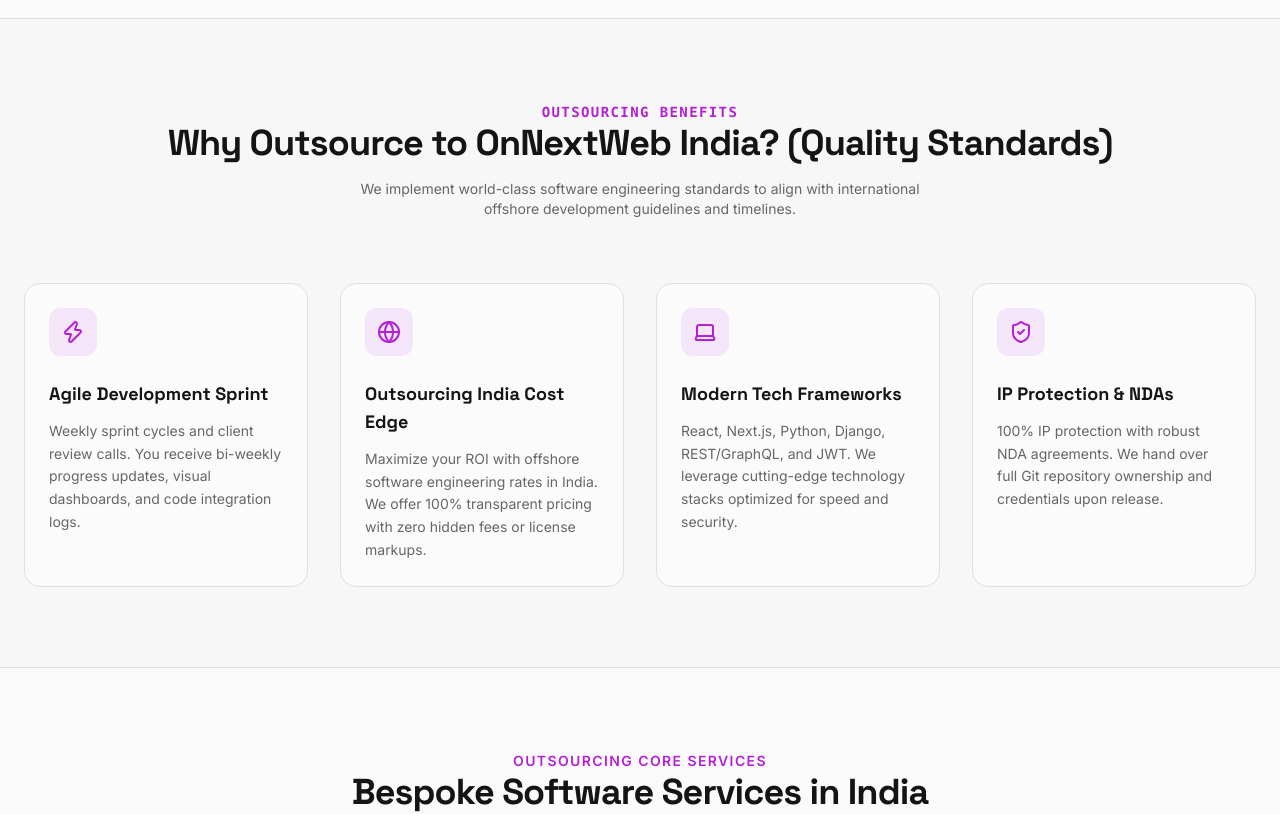
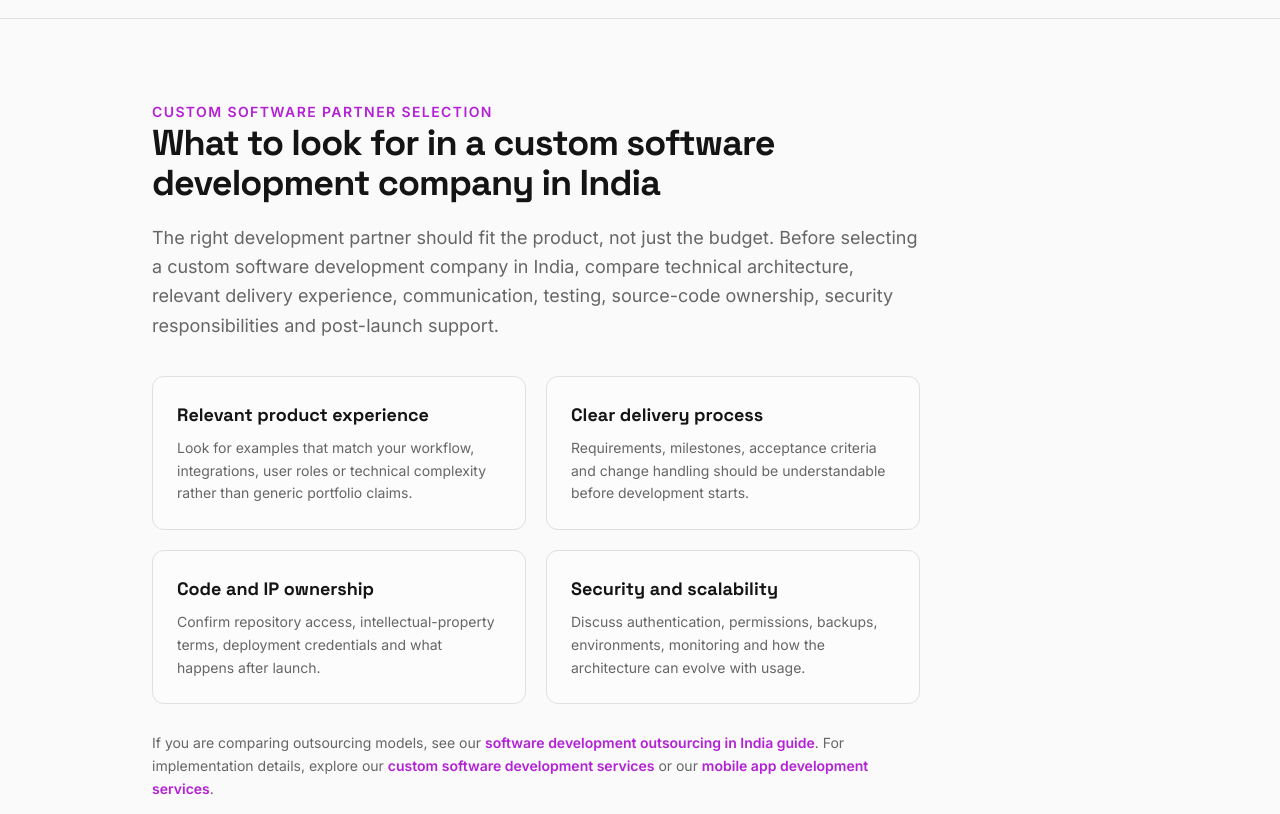
Before and after one commit to osamajmi/ONW_Frontend, a Next.js app: page /custom-software-development-company-in-india in a window 1280 px wide. Shown: the part 1620-2434 px from the top of the page. Built offline with nearby package versions, Linux system fonts and the light colour scheme.

Commit message:
SEO: strengthen custom software commercial intent

```diff
--- a/src/app/custom-software-development-company-in-india/page.tsx
+++ b/src/app/custom-software-development-company-in-india/page.tsx
@@ -28,13 +28,13 @@
 
 export const metadata: Metadata = {
   title: "Custom Software Development Company in India | ON Next Web",
-  description: "Build premium digital products with India's top custom software development company. Custom ERP, SaaS solutions, and mobile apps built to scale. Hire us!",
+  description: "Custom software development company in India for SaaS, CRM, ERP, web applications and business automation. Explore our development process and request a project proposal.",
   alternates: {
     canonical: "https://www.onnextweb.in/custom-software-development-company-in-india",
   },
   openGraph: {
     title: "Custom Software Development Company in India | ON Next Web",
-    description: "Build premium digital products with India's top custom software development company. Custom ERP, SaaS solutions, and mobile apps built to scale. Hire us!",
+    description: "Custom software development company in India for SaaS, CRM, ERP, web applications and business automation. Explore our development process and request a project proposal.",
     url: "https://www.onnextweb.in/custom-software-development-company-in-india",
     type: "website",
     images: [
@@ -169,6 +169,37 @@
             </p>
             <p>
               From our offshore delivery center in India, we ensure seamless communication and rapid delivery cycles utilizing Agile methodologies. We provide clear sprint transparency, payment integrations, custom dashboard setups, and continuous support.
+            </p>
+          </div>
+        </div>
+      </section>
+
+      {/* COMMERCIAL INTENT SECTION */}
+      <section className="py-20 border-t border-border/40 relative">
+        <div className="container mx-auto px-6 max-w-5xl">
+          <div className="max-w-3xl space-y-5">
+            <span className="text-primary text-xs sm:text-sm font-semibold tracking-widest uppercase">Custom Software Partner Selection</span>
+            <h2 className="font-display text-3xl sm:text-4xl font-bold tracking-tight">
+              What to look for in a custom software development company in India
+            </h2>
+            <p className="text-muted-foreground text-base md:text-lg leading-relaxed">
+              The right development partner should fit the product, not just the budget. Before selecting a custom software development company in India, compare technical architecture, relevant delivery experience, communication, testing, source-code ownership, security responsibilities and post-launch support.
+            </p>
+            <div className="grid md:grid-cols-2 gap-5 pt-4">
+              {[
+                ["Relevant product experience", "Look for examples that match your workflow, integrations, user roles or technical complexity rather than generic portfolio claims."],
+                ["Clear delivery process", "Requirements, milestones, acceptance criteria and change handling should be understandable before development starts."],
+                ["Code and IP ownership", "Confirm repository access, intellectual-property terms, deployment credentials and what happens after launch."],
+                ["Security and scalability", "Discuss authentication, permissions, backups, environments, monitoring and how the architecture can evolve with usage."],
+              ].map(([title, desc]) => (
+                <div key={title} className="rounded-xl border border-border/80 bg-surface-elevated/30 p-6">
+                  <h3 className="font-display text-lg font-bold text-foreground mb-2">{title}</h3>
+                  <p className="text-muted-foreground text-sm leading-relaxed">{desc}</p>
+                </div>
+              ))}
+            </div>
+            <p className="text-muted-foreground text-sm leading-relaxed pt-2">
+              If you are comparing outsourcing models, see our <Link href="/resources/software-development-outsourcing-india" className="text-primary font-semibold hover:underline">software development outsourcing in India guide</Link>. For implementation details, explore our <Link href="/services/custom-software-development" className="text-primary font-semibold hover:underline">custom software development services</Link> or our <Link href="/services/mobile-app-development" className="text-primary font-semibold hover:underline">mobile app development services</Link>.
             </p>
           </div>
         </div>
@@ -670,6 +701,26 @@
         </div>
       </section>
 
+      {/* Service Schema */}
+      <script
+        type="application/ld+json"
+        dangerouslySetInnerHTML={{
+          __html: JSON.stringify({
+            "@context": "https://schema.org",
+            "@type": "Service",
+            name: "Custom Software Development Services in India",
+            serviceType: "Custom Software Development",
+            provider: {
+              "@type": "Organization",
+              name: "ON Next Web",
+              url: "https://www.onnextweb.in"
+            },
+            areaServed: "India",
+            url: "https://www.onnextweb.in/custom-software-development-company-in-india"
+          })
+        }}
+      />
+
       {/* FAQ Schema Inject */}
       <script
         type="application/ld+json"
```
